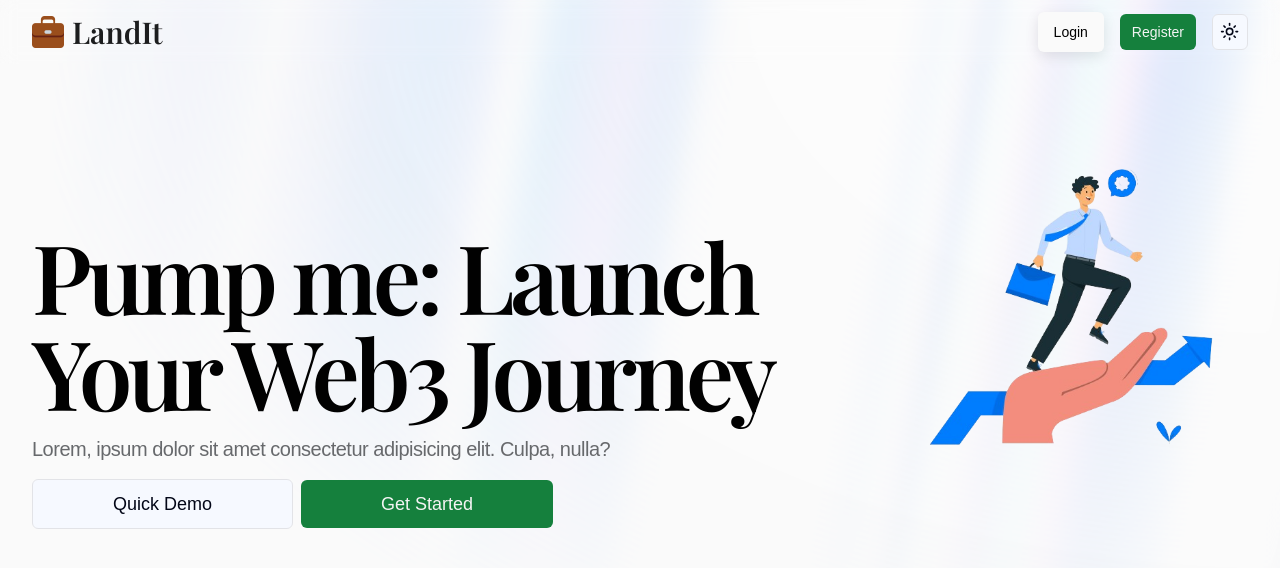
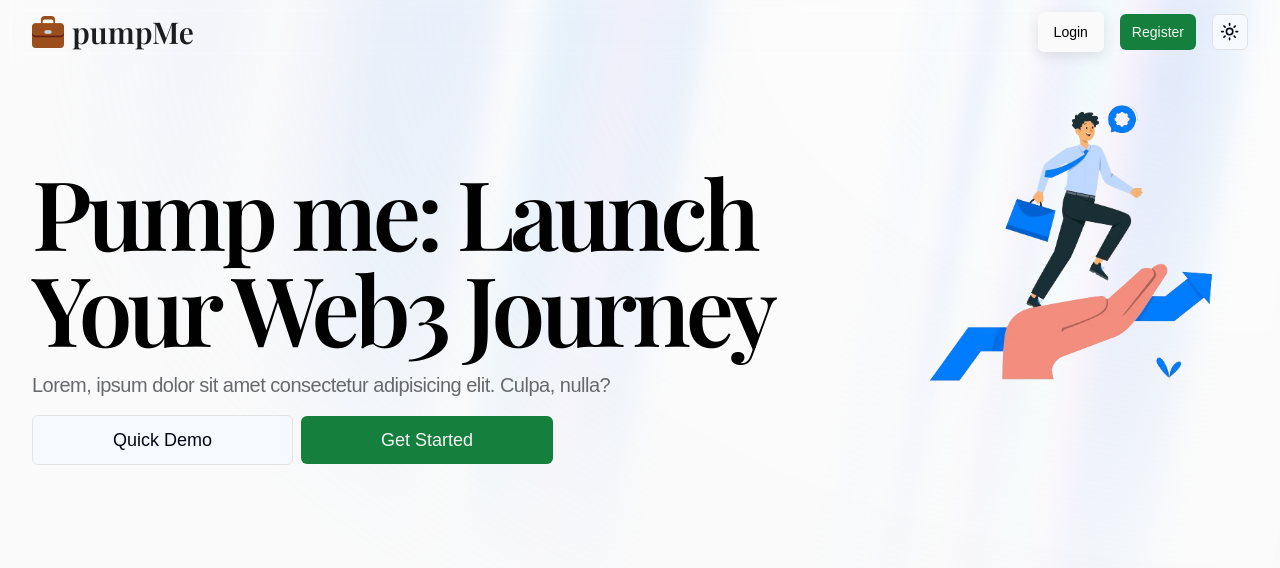
Before and after one commit to Earnstein/pumpme, a React (Vite) app in the folder frontend/: page / in a window 1280 px wide. Shown: the top 568 px of the page. Built offline with nearby package versions, Linux system fonts and the light colour scheme; a web font is replaced by a local one.

Commit message:
chore: changed logo name

```diff
--- a/frontend/src/components/navbar.tsx
+++ b/frontend/src/components/navbar.tsx
@@ -13,14 +13,14 @@ const Navbar = () => {
   const { toggleSidebar } = useDashboard();
 
   return (
-    <div className="sticky w-full h-16  right-0 top-0 z-50 border-border/40 bg-none backdrop-blur supports-[backdrop-filter]:bg-none">
+    <div className="fixed w-full h-16 py-4 right-0 top-0 z-50 border-border/40 bg-none backdrop-blur supports-[backdrop-filter]:bg-none">
       <div className="container w-full flex justify-between items-center h-full mx-auto">
         {isHome ? (
           <div className="flex items-center gap-x-2">
             <img src={logo} alt="logo" className="aspect-square w-8 h-8" />
 
             <h4 className="hidden sm:inline-block font-playfair text-accent-foreground text-3xl">
-              LandIt
+              pumpMe
             </h4>
           </div>
         ) : (
```
